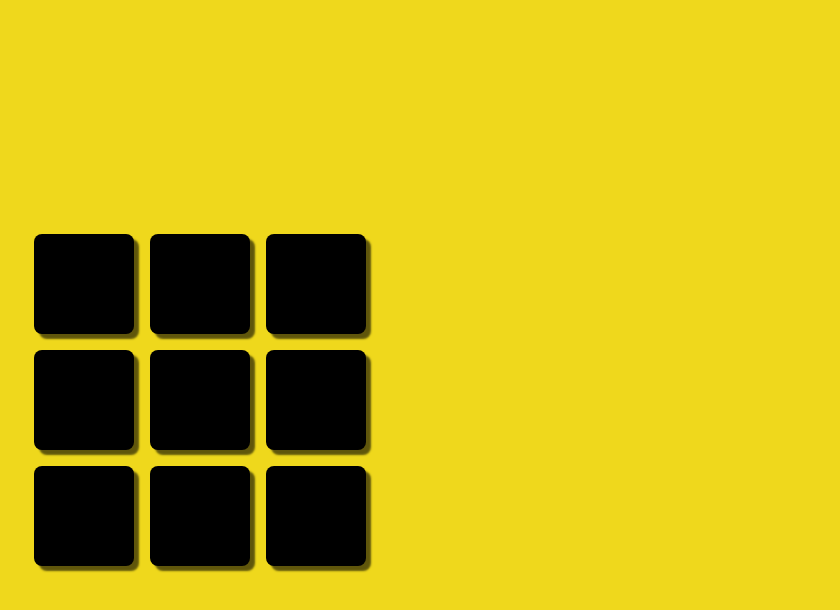
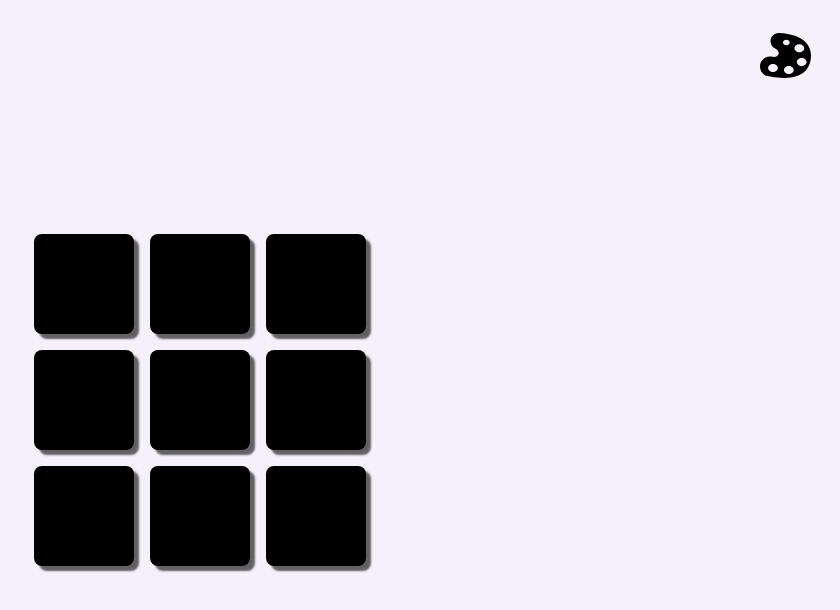
Before and after one commit to pncsoares/mimic-click, a website: page src/index.html in a window 1280 px wide. Shown: the whole page, without its empty margins (440-1280 px from the left). Drawn offline with Linux system fonts and the light colour scheme.

Commit message:
Add feature to change background color

```diff
--- a/src/index.css
+++ b/src/index.css
@@ -1,6 +1,6 @@
 :root {
-  --black: #000000;
-  --yellow: #efd81c;
+    --tile: #000000;
+    --tile-selected: #ffffff;
 }
 
 body {
@@ -11,20 +11,35 @@ body {
     min-height: 100vh;
     width: 100vw;
     margin: 0;
-  background-color: var(--yellow);
+}
+
+button {
+    position: absolute;
+    top: 15px;
+    right: 10px;
+    width: 60px;
+    height: 60px;
+    padding: 0;
+    font-size: 30px;
+    text-align: center;
+    justify-content: center;
+    align-items: center;
+    align-content: center;
+    background-color: transparent;
+    border: none;
 }
 
 .tile {
-  background-color: var(--black);
+    background-color: var(--tile);
     width: 100px;
     height: 100px;
-  box-shadow: 5px 5px 2px rgba(0, 0, 0, .6);
+    box-shadow: 5px 5px 2px rgba(0, 0, 0, 0.6);
     border-radius: 0.5rem;
-  margin: .5rem;
+    margin: 0.5rem;
 }
 
 .tile.selected {
-  background-color: var(--yellow);
+    background-color: var(--tile-selected);
 }
 
 .wrapper {
--- a/src/index.js
+++ b/src/index.js
@@ -1,13 +1,41 @@
+const sectionElement = document.getElementsByTagName('section')[0];
+
+function showChangeBackgroundColorButton() {
+    const btn = document.createElement('button');
+    btn.innerHTML =
+        '<button style="background: url(../images/dark-palette.svg) no-repeat"></button>';
+    btn.setAttribute('onClick', 'javascript: changeBackgroundColor()');
+    sectionElement.appendChild(btn);
+}
+
+function changeBackgroundColor() {
+    const randomRed = getRandomInteger(0, 255);
+    const randomGreen = getRandomInteger(0, 255);
+    const randomBlue = getRandomInteger(0, 255);
+    const randomAlpha = getRandomFloat(0, 0.8);
+
+    const rgba = `rgba(${randomRed}, ${randomGreen}, ${randomBlue}, ${randomAlpha})`;
+
+    document.body.style.backgroundColor = rgba;
+    document.documentElement.style.setProperty('--tile-selected', rgba);
+}
+
+function getRandomInteger(min, max) {
+    return Math.floor(Math.random() * (max - min) + min);
+}
+
+function getRandomFloat(min, max) {
+    return Math.random() * (max - min) + min;
+}
+
 function setupGrid(gridSize) {
-  const sectionElement = document.getElementsByTagName("section")[0];
-
     for (let rowIndex = 0; rowIndex < gridSize; rowIndex++) {
-    const wrapper = document.createElement("div");
-    wrapper.classList.add("wrapper");
+        const wrapper = document.createElement('div');
+        wrapper.classList.add('wrapper');
 
         for (let columnIndex = 0; columnIndex < gridSize; columnIndex++) {
-      const tile = document.createElement("div");
-      tile.classList.add("tile");
+            const tile = document.createElement('div');
+            tile.classList.add('tile');
             wrapper.appendChild(tile);
         }
 
@@ -19,8 +47,8 @@ function setupListeners(gridSize, delay = 300) {
     const numberOfTiles = gridSize ** 2;
     const clickedTiles = [];
 
-  document.addEventListener("click", (e) => {
-    if (!e.target.classList.contains("tile")) {
+    document.addEventListener('click', (e) => {
+        if (!e.target.classList.contains('tile')) {
             return;
         }
 
@@ -28,7 +56,7 @@ function setupListeners(gridSize, delay = 300) {
             return;
         }
 
-    e.target.classList.add("selected");
+        e.target.classList.add('selected');
 
         clickedTiles.push(e.target);
 
@@ -37,7 +65,7 @@ function setupListeners(gridSize, delay = 300) {
         if (clickedTiles.length >= numberOfTiles) {
             const interval = setInterval(() => {
                 const tile = clickedTiles.shift();
-        tile.classList.remove("selected");
+                tile.classList.remove('selected');
 
                 if (clickedTiles.length === 0) {
                     clearInterval(interval);
@@ -47,6 +75,8 @@ function setupListeners(gridSize, delay = 300) {
     });
 }
 
+showChangeBackgroundColorButton();
 const gridSize = 3;
 setupGrid(gridSize);
 setupListeners(gridSize, 150);
+changeBackgroundColor();
```
Also changed, not shown: src/index.html (+17 -4 lines), images/dark-palette.svg (added). Lines whose indentation alone changed are shown as unchanged.
